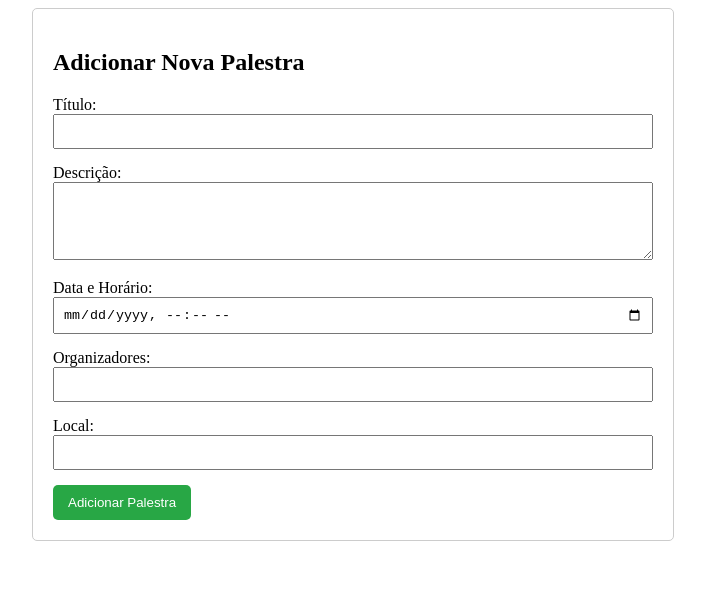
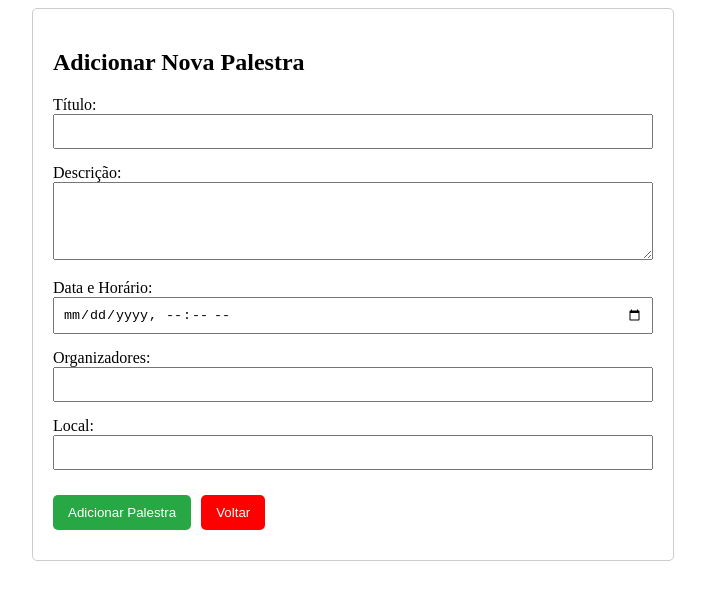
Before and after one commit to JoaoVitorSDelfino/controle-de-palestras-bons-fluidos, a React (Create React App) app: page /palestras/add in a window 1280 px wide. Shown: the top 600 px of the page, without its empty margins (287-992 px from the left). Built offline with nearby package versions, Linux system fonts and the light colour scheme.

Commit message:
feat: botão de sair

```diff
--- a/src/routes/Operations/Palestras/addPalestra.js
+++ b/src/routes/Operations/Palestras/addPalestra.js
@@ -1,43 +1,47 @@
-import React, { useState } from "react";
-import { useNavigate } from "react-router-dom";
-import axios from "axios";
+import React, { useState } from "react"
+import { useNavigate } from "react-router-dom"
+import axios from "axios"
 
 function AddPalestra() {
-  const [titulo, setTitulo] = useState("");
-  const [descricao, setDescricao] = useState("");
-  const [data, setData] = useState("");
-  const [organizadores, setOrganizadores] = useState("");
-  const [local, setLocal] = useState("");
-  const navigate = useNavigate(); // Hook para navegação
+  const [titulo, setTitulo] = useState("")
+  const [descricao, setDescricao] = useState("")
+  const [data, setData] = useState("")
+  const [organizadores, setOrganizadores] = useState("")
+  const [local, setLocal] = useState("")
+  const navigate = useNavigate()
 
   const handleSubmit = async (e) => {
-    e.preventDefault();
+    e.preventDefault()
     const novaPalestra = {
       titulo,
       descricao,
       data,
       organizadores,
       local,
-    };
+    }
 
     try {
       // Envia os dados para o backend (Express)
-      const response = await axios.post("http://localhost:3001/api/palestras/addPalestra", novaPalestra);
-      console.log(response.data);
+      const response = await axios.post("http://localhost:3001/api/palestras/addPalestra", novaPalestra)
+      console.log(response.data)
 
       // Redireciona para uma página (por exemplo, lista de palestras)
       navigate("/palestras");
     } catch (error) {
-      console.error("Erro ao adicionar palestra:", error);
+      console.error("Erro ao adicionar palestra:", error)
     }
 
     // Limpar os campos após o submit
-    setTitulo("");
-    setDescricao("");
-    setData("");
-    setOrganizadores("");
-    setLocal("");
-  };
+    setTitulo("")
+    setDescricao("")
+    setData("")
+    setOrganizadores("")
+    setLocal("")
+  }
+
+  const redirect = () => {
+    navigate('/palestras')
+  }
 
   return (
     <div style={{ maxWidth: "600px", margin: "0 auto", padding: "20px", border: "1px solid #ccc", borderRadius: "5px" }}>
@@ -102,6 +106,9 @@ function AddPalestra() {
         <button type="submit" style={{ padding: "10px 15px", backgroundColor: "#28A745", color: "#fff", border: "none", borderRadius: "5px", cursor: "pointer" }}>
           Adicionar Palestra
         </button>
+        <button onClick={redirect} style={{ margin:"10px", padding: "10px 15px", backgroundColor: "red", color: "#fff", border: "none", borderRadius: "5px", cursor: "pointer" }}>
+            Voltar
+        </button>
       </form>
     </div>
   );
--- a/src/routes/Operations/Palestras/deletePalestra.js
+++ b/src/routes/Operations/Palestras/deletePalestra.js
@@ -27,6 +27,10 @@ function DeletePalestra() {
         setId("")
       }
 
+      const redirect = () => {
+        navigate('/palestras')
+      }
+
       return (
         <div style={{ maxWidth: "600px", margin: "0 auto", padding: "20px", border: "1px solid #ccc", borderRadius: "5px" }}>
           <h2>Excluir Palestra Existente</h2>
@@ -46,6 +50,9 @@ function DeletePalestra() {
             <button type="submit" style={{ padding: "10px 15px", backgroundColor: "#28A745", color: "#fff", border: "none", borderRadius: "5px", cursor: "pointer" }}>
               Deletar Palestra
             </button>
+            <button onClick={redirect} style={{ margin:"10px", padding: "10px 15px", backgroundColor: "red", color: "#fff", border: "none", borderRadius: "5px", cursor: "pointer" }}>
+              Voltar
+            </button>
           </form>
         </div>
       );
--- a/src/routes/Operations/Palestras/editPalestra.js
+++ b/src/routes/Operations/Palestras/editPalestra.js
@@ -1,15 +1,15 @@
-import React, { useState } from "react";
-import { useNavigate } from "react-router-dom";
-import axios from "axios";
+import React, { useState } from "react"
+import { useNavigate } from "react-router-dom"
+import axios from "axios"
 
 function EditPalestras() {
-    const [id, setId] = useState("");
-    const [titulo, setTitulo] = useState("");
-    const [descricao, setDescricao] = useState("");
-    const [data, setData] = useState("");
-    const [organizadores, setOrganizadores] = useState("");
-    const [local, setLocal] = useState("");
-    const navigate = useNavigate(); // Hook para navegação
+    const [id, setId] = useState("")
+    const [titulo, setTitulo] = useState("")
+    const [descricao, setDescricao] = useState("")
+    const [data, setData] = useState("")
+    const [organizadores, setOrganizadores] = useState("")
+    const [local, setLocal] = useState("")
+    const navigate = useNavigate()
 
     const handleSubmit = async (e) => {
       e.preventDefault();
@@ -40,6 +40,10 @@ function EditPalestras() {
       setData("")
       setOrganizadores("")
       setLocal("")
+    }
+
+    const redirect = () => {
+      navigate('/palestras')
     }
 
     return (
@@ -116,6 +120,9 @@ function EditPalestras() {
           <button type="submit" style={{ padding: "10px 15px", backgroundColor: "#28A745", color: "#fff", border: "none", borderRadius: "5px", cursor: "pointer" }}>
             Editar Palestra
           </button>
+          <button onClick={redirect} style={{ margin:"10px", padding: "10px 15px", backgroundColor: "red", color: "#fff", border: "none", borderRadius: "5px", cursor: "pointer" }}>
+              Voltar
+          </button>
         </form>
       </div>
     );
--- a/src/routes/Operations/Palestras/showPalestras.js
+++ b/src/routes/Operations/Palestras/showPalestras.js
@@ -2,7 +2,7 @@ import React, { useEffect, useState } from 'react'
 import axios from 'axios'
 import { useNavigate } from "react-router-dom"
 
-const PalestrasTable = () => {
+const ShowPalestras = () => {
     const [palestras, setPalestras] = useState([])
     const [currentPage, setCurrentPage] = useState(1)
     const palestrasPerPage = 10
@@ -80,4 +80,4 @@ const PalestrasTable = () => {
     )
 }
 
-export default PalestrasTable
+export default ShowPalestras
```
